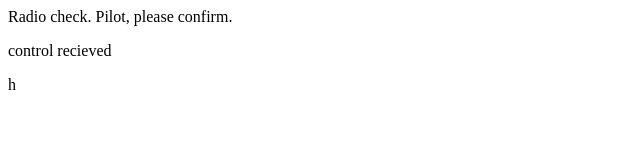
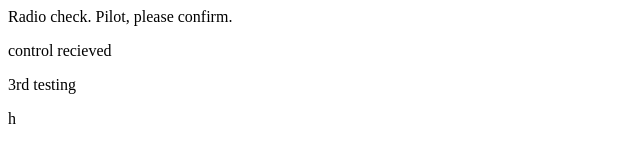
Before and after one commit to bwyard/communication-log, a plain HTML site: page index.html in a window 1280 px wide. Shown: the full height of the page, 0-640 px from the left. Drawn offline with Linux system fonts and the light colour scheme.

Commit message:
adding 3rd line

```diff
--- a/index.html
+++ b/index.html
@@ -2,6 +2,7 @@
 <body>
    <p>Radio check. Pilot, please confirm.</p>
 <p>control recieved</p>
+<p>3rd testing</p>
 <p>h</p>
 </body>
 </html>
```
